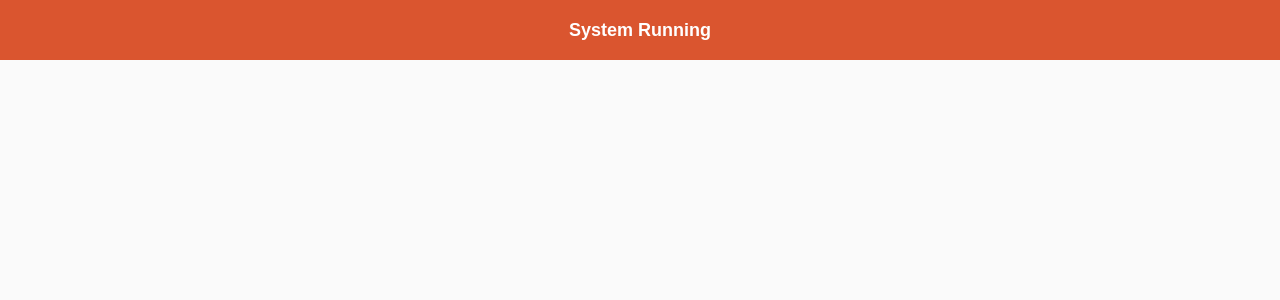
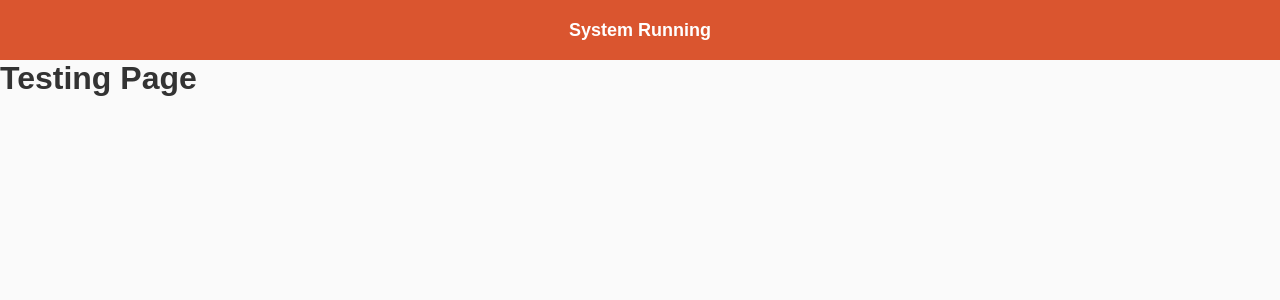
Before and after one commit to vserpa/foundation-react-starter, a React (Create React App) app in the folder huntweb/: page / in a window 1280 px wide. Shown: the top 300 px of the page. Built offline with nearby package versions, Linux system fonts and the light colour scheme; no server answers.

Commit message:
bring api data with axios

```diff
--- a/huntweb/src/App.js
+++ b/huntweb/src/App.js
@@ -1,5 +1,6 @@
 import React from "react";
 import Header from "./components/Header";
+import Main from "./pages/main";
 
 import "./style.css";
 
@@ -7,6 +8,7 @@ function App() {
   return (
     <div className="App">
       <Header />
+      <Main />
     </div>
   );
 }
--- /dev/null
+++ b/huntweb/src/pages/main/index.js
@@ -0,0 +1,18 @@
+import React, { Component } from "react";
+import api from "../../services/api";
+
+export default class Main extends Component {
+  // when component render's
+  componentDidMount() {
+    this.loadProducts();
+  }
+
+  loadProducts = async () => {
+    const response = await api.get(`/products`);
+    console.log(response.data.docs);
+  };
+
+  render() {
+    return <h1>Testing Page</h1>;
+  }
+}
--- /dev/null
+++ b/huntweb/src/services/api.js
@@ -0,0 +1,5 @@
+import axios from "axios";
+
+const api = axios.create({ baseURL: "https://rocketseat-node.herokuapp.com/api" });
+
+export default api;
```
